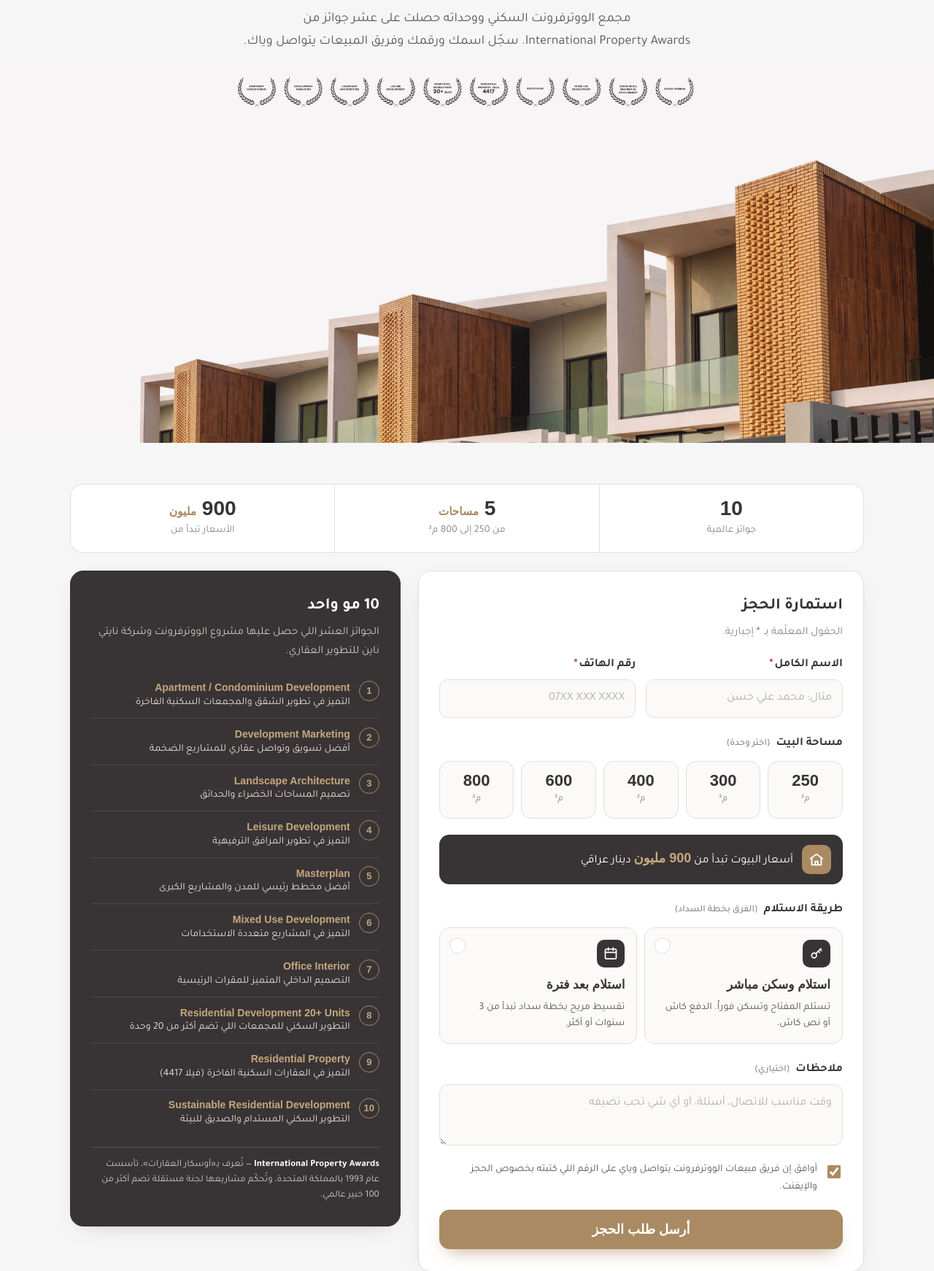
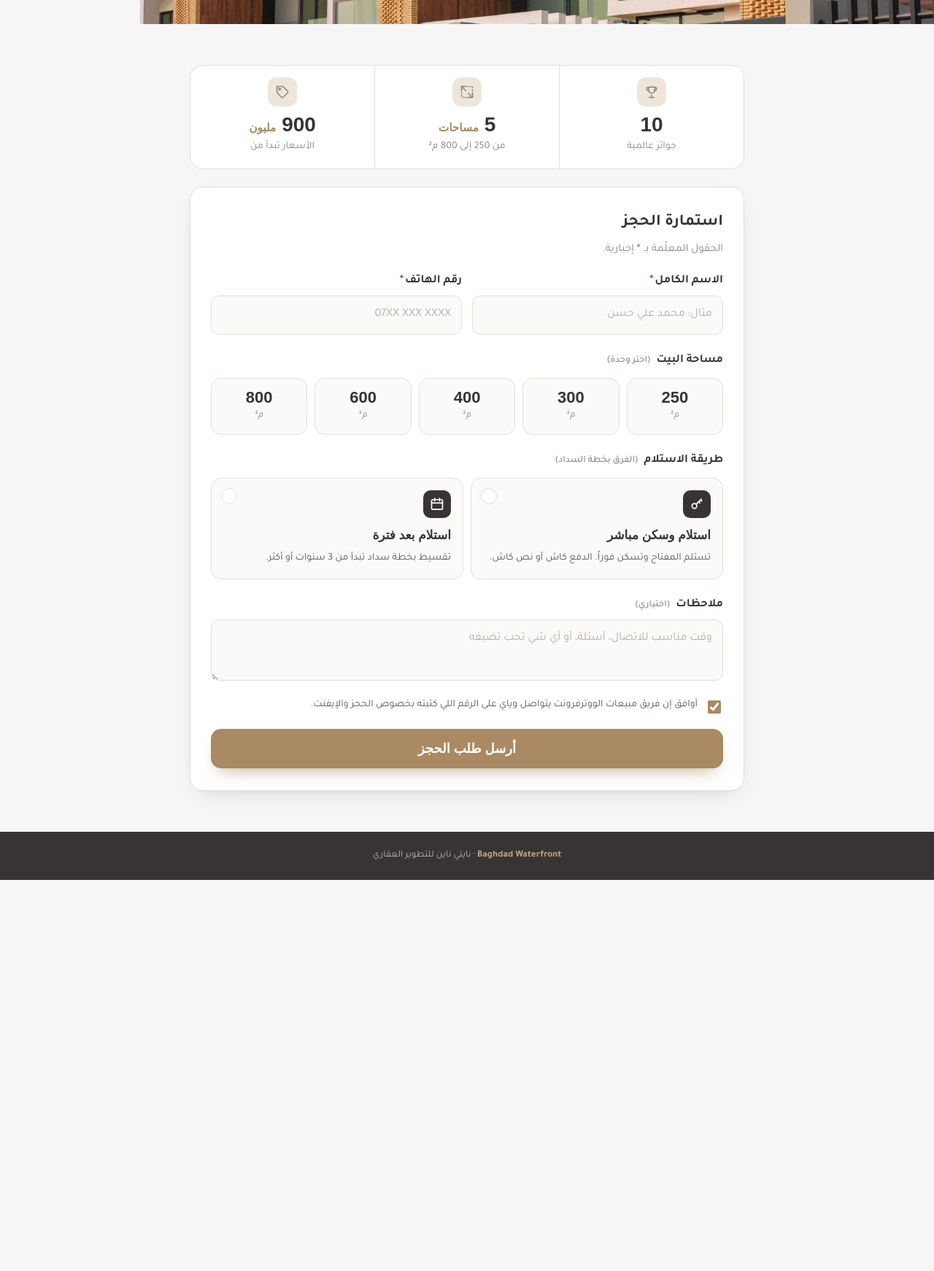
Before and after one commit to mohammedshded/waterfront-form, a plain HTML site: page index.html in a window 1280 px wide. Shown: the part 546-2288 px from the top of the page at 73% size. After the commit the page ends 1752 px from the top, so only its background shows below. Drawn offline with Linux system fonts and the light colour scheme; a web font is replaced by a local one.

Commit message:
Compact hero, add fact icons, remove awards list, price box and event badge
Co-Authored-By: Claude Opus 5.5 <noreply@anthropic.com>

```diff
--- a/index.html
+++ b/index.html
@@ -41,24 +41,27 @@
   /* ---------- Hero ---------- */
   .hero{position:relative;overflow:hidden;background:var(--bg)}
   .hero::after{content:"";position:absolute;inset:auto 0 0 0;height:10px;background:var(--gold)}
-  .topbar{display:flex;align-items:center;justify-content:space-between;padding-top:20px;gap:12px}
-  .topbar .logos{height:54px;width:auto}
-  .ribbon{width:62px;height:auto;margin-top:-20px;flex:none}
-  .hero-body{display:grid;grid-template-columns:1fr;gap:8px;padding:18px 0 0;text-align:center;position:relative;z-index:2}
-  .eyebrow{display:inline-flex;align-items:center;gap:8px;margin:0 auto;padding:6px 14px;border:1px solid var(--gold);border-radius:999px;color:var(--gold);font-weight:700;font-size:14px;background:#fff8}
+  .topbar{display:flex;align-items:center;justify-content:space-between;padding-top:14px;gap:12px;position:relative}
+  .topbar .logos{height:42px;width:auto}
+  .ribbon{width:44px;height:auto;margin-top:-14px;flex:none}
+  @media (min-width:700px){ .ribbon{position:absolute;left:0;top:14px;margin:0} }
+  .hero-body{display:grid;grid-template-columns:1fr;gap:4px;padding:6px 0 0;text-align:center;position:relative;z-index:2}
+  .eyebrow{display:inline-flex;align-items:center;gap:8px;margin:0 auto;padding:4px 12px;border:1px solid var(--gold);border-radius:999px;color:var(--gold);font-weight:700;font-size:13px;background:#fff8}
   .eyebrow i{width:7px;height:7px;border-radius:50%;background:var(--gold);display:inline-block;animation:pulse 1.8s infinite}
-  @media (max-width:420px){ .eyebrow{font-size:12px;padding:5px 12px} .ribbon{width:48px} .topbar .logos{height:44px} }
+  @media (max-width:420px){ .eyebrow{font-size:11.5px;padding:4px 10px} .ribbon{width:38px} .topbar .logos{height:36px} }
   @keyframes pulse{0%,100%{opacity:1}50%{opacity:.3}}
-  .ten{width:min(420px,78%);margin:14px auto 0}
-  .hero h1{font-size:clamp(24px,4.4vw,40px);font-weight:800;margin:10px 0 0;line-height:1.35}
+  .ten{width:min(250px,56%);margin:8px auto 0}
+  .hero h1{font-size:clamp(20px,3vw,30px);font-weight:800;margin:6px 0 0;line-height:1.35}
   .hero h1 span{color:var(--gold)}
-  .hero p.lead{margin:6px auto 0;max-width:620px;color:var(--ink-2);font-size:clamp(15px,2.2vw,18px)}
-  .laurels{width:min(640px,96%);margin:14px auto 0;opacity:.9}
-  .building{width:100%;margin-top:-6%;position:relative;z-index:1;pointer-events:none}
+  .hero p.lead{margin:2px auto 0;max-width:640px;color:var(--ink-2);font-size:clamp(14px,1.8vw,16px);line-height:1.6}
+  .laurels{width:min(500px,94%);margin:8px auto 0;opacity:.9}
+  .building{width:100%;height:clamp(120px,19vw,260px);object-fit:cover;object-position:center bottom;margin-top:-1%;position:relative;z-index:1;pointer-events:none}
 
   /* ---------- Facts strip ---------- */
   .facts{display:grid;grid-template-columns:repeat(3,1fr);gap:1px;background:var(--line);border:1px solid var(--line);border-radius:var(--radius);overflow:hidden;margin:28px 0 0}
   .fact{background:var(--card);padding:16px 12px;text-align:center}
+  .f-ico{width:40px;height:40px;margin:0 auto 8px;border-radius:12px;background:var(--gold-soft);color:var(--gold);display:grid;place-items:center}
+  @media (max-width:420px){ .f-ico{width:34px;height:34px;border-radius:10px;margin-bottom:6px} .f-ico svg{width:17px;height:17px} }
   .fact b{display:block;font-family:"Alexandria",sans-serif;font-size:clamp(20px,3.4vw,28px);color:var(--ink);line-height:1.2}
   .fact b small{font-size:.55em;color:var(--gold);font-weight:600}
   .fact span{color:var(--muted);font-size:14px}
@@ -66,7 +69,8 @@
   /* ---------- Layout ---------- */
   main{padding:28px 0 56px}
   .grid{display:grid;grid-template-columns:1fr;gap:24px;align-items:start}
-  @media (min-width:960px){ .grid{grid-template-columns:1.35fr 1fr} .side{position:sticky;top:20px} }
+  .grid{max-width:760px;margin-inline:auto}
+  .facts{max-width:760px;margin-inline:auto}
 
   .card{background:var(--card);border:1px solid var(--line);border-radius:var(--radius);padding:22px 18px;box-shadow:0 10px 30px -18px rgba(56,52,53,.35)}
   @media (min-width:560px){ .card{padding:30px 28px} }
@@ -165,18 +169,6 @@
   .summary span{color:var(--muted)}
   .link-btn{margin-top:18px;background:none;border:0;color:var(--gold);font:inherit;font-weight:700;cursor:pointer;text-decoration:underline;text-underline-offset:4px}
 
-  /* ---------- Side: awards ---------- */
-  .side .card{background:var(--ink);color:#fff;border-color:var(--ink)}
-  .side h2{color:#fff}
-  .side .sub{color:#cfc8c2}
-  .awards{list-style:none;margin:0;padding:0;display:grid;gap:2px}
-  .awards li{display:flex;gap:12px;align-items:flex-start;padding:10px 0;border-bottom:1px solid #ffffff1a}
-  .awards li:last-child{border-bottom:0}
-  .awards .n{flex:none;width:28px;height:28px;border-radius:50%;border:1px solid var(--gold);color:var(--gold-2);display:grid;place-items:center;font-family:"Alexandria",sans-serif;font-size:13px;font-weight:700}
-  .awards .en{display:block;font-family:"Alexandria",sans-serif;font-weight:600;font-size:14px;color:var(--gold-2);direction:ltr;text-align:right;line-height:1.4}
-  .awards .ar{display:block;font-size:14px;color:#e7e1db;line-height:1.5}
-  .iap{margin-top:16px;padding-top:14px;border-top:1px solid #ffffff26;font-size:13px;color:#cfc8c2;line-height:1.6}
-  .iap b{color:#fff}
 
   footer{background:var(--ink);color:#bdb6b0;text-align:center;padding:22px 16px;font-size:13px}
   footer b{color:var(--gold-2)}
@@ -201,7 +193,6 @@
     </div>
 
     <div class="hero-body">
-      <span class="eyebrow"><i></i> الإيفنت الخاص بالووترفرونت · طرح جديد وجوائز أكثر</span>
       <img class="ten" src="assets/ten.png" alt="10 مو واحد">
       <h1>احجز بيتك بالمجمع الحاصل على <span>10 جوائز عالمية</span></h1>
       <p class="lead">مجمع الووترفرونت السكني ووحداته حصلت على عشر جوائز من <bdi style="white-space:nowrap">International Property Awards</bdi>. سجّل اسمك ورقمك وفريق المبيعات يتواصل وياك.</p>
@@ -215,9 +206,9 @@
   <div class="wrap">
 
     <div class="facts" aria-label="معلومات سريعة">
-      <div class="fact"><b>10</b><span>جوائز عالمية</span></div>
-      <div class="fact"><b>5 <small>مساحات</small></b><span>من 250 إلى 800 م²</span></div>
-      <div class="fact"><b>900 <small>مليون</small></b><span>الأسعار تبدأ من</span></div>
+      <div class="fact"><span class="f-ico" aria-hidden="true"><svg width="20" height="20" viewBox="0 0 24 24" fill="none" stroke="currentColor" stroke-width="1.8" stroke-linecap="round" stroke-linejoin="round"><path d="M8 21h8M12 17v4"/><path d="M7 4h10v5a5 5 0 0 1-10 0V4z"/><path d="M17 5h3v2a3 3 0 0 1-3 3M7 5H4v2a3 3 0 0 0 3 3"/></svg></span><b>10</b><span>جوائز عالمية</span></div>
+      <div class="fact"><span class="f-ico" aria-hidden="true"><svg width="20" height="20" viewBox="0 0 24 24" fill="none" stroke="currentColor" stroke-width="1.8" stroke-linecap="round" stroke-linejoin="round"><path d="M3 3h7M3 3v7M21 21h-7M21 21v-7"/><path d="M3 3l7 7M21 21l-7-7"/><rect x="3" y="3" width="18" height="18" rx="2" stroke-dasharray="2 3"/></svg></span><b>5 <small>مساحات</small></b><span>من 250 إلى 800 م²</span></div>
+      <div class="fact"><span class="f-ico" aria-hidden="true"><svg width="20" height="20" viewBox="0 0 24 24" fill="none" stroke="currentColor" stroke-width="1.8" stroke-linecap="round" stroke-linejoin="round"><path d="M20.6 13.4 13.4 20.6a2 2 0 0 1-2.8 0L3 13V3h10l7.6 7.6a2 2 0 0 1 0 2.8z"/><circle cx="7.5" cy="7.5" r="1.5"/></svg></span><b>900 <small>مليون</small></b><span>الأسعار تبدأ من</span></div>
     </div>
 
     <div class="grid" style="margin-top:24px">
@@ -253,13 +244,6 @@
             </div>
           </fieldset>
 
-          <div class="price-note">
-            <div class="p-ico" aria-hidden="true">
-              <svg width="22" height="22" viewBox="0 0 24 24" fill="none" stroke="#fff" stroke-width="2" stroke-linecap="round" stroke-linejoin="round"><path d="M3 10.5 12 4l9 6.5"/><path d="M5 9.5V20h14V9.5"/><path d="M10 20v-5h4v5"/></svg>
-            </div>
-            <div>أسعار البيوت تبدأ من <b>900 مليون</b> دينار عراقي</div>
-          </div>
-
           <fieldset>
             <legend>طريقة الاستلام <span class="opt">(الفرق بخطة السداد)</span></legend>
             <div class="tiles handover">
@@ -282,7 +266,7 @@
                     <svg width="20" height="20" viewBox="0 0 24 24" fill="none" stroke="currentColor" stroke-width="2" stroke-linecap="round" stroke-linejoin="round"><rect x="3" y="4.5" width="18" height="16" rx="2"/><path d="M16 2.5v4M8 2.5v4M3 10h18"/></svg>
                   </span>
                   <span class="t-title">استلام بعد فترة</span>
-                  <span class="t-desc">تقسيط مريح بخطة سداد تبدأ من 3 سنوات أو أكثر.</span>
+                  <span class="t-desc">تقسيط بخطة سداد تبدأ من 3 سنوات أو أكثر.</span>
                 </label>
               </div>
             </div>
@@ -335,27 +319,6 @@
           <button class="link-btn" type="button" id="againBtn">تقديم طلب ثاني</button>
         </div>
       </section>
-
-      <!-- ============ AWARDS ============ -->
-      <aside class="side">
-        <div class="card">
-          <h2>10 مو واحد</h2>
-          <p class="sub">الجوائز العشر اللي حصل عليها مشروع الووترفرونت وشركة نايتي ناين للتطوير العقاري.</p>
-          <ol class="awards">
-            <li><span class="n">1</span><div><span class="en">Apartment / Condominium Development</span><span class="ar">التميز في تطوير الشقق والمجمعات السكنية الفاخرة</span></div></li>
-            <li><span class="n">2</span><div><span class="en">Development Marketing</span><span class="ar">أفضل تسويق وتواصل عقاري للمشاريع الضخمة</span></div></li>
-            <li><span class="n">3</span><div><span class="en">Landscape Architecture</span><span class="ar">تصميم المساحات الخضراء والحدائق</span></div></li>
-            <li><span class="n">4</span><div><span class="en">Leisure Development</span><span class="ar">التميز في تطوير المرافق الترفيهية</span></div></li>
-            <li><span class="n">5</span><div><span class="en">Masterplan</span><span class="ar">أفضل مخطط رئيسي للمدن والمشاريع الكبرى</span></div></li>
-            <li><span class="n">6</span><div><span class="en">Mixed Use Development</span><span class="ar">التميز في المشاريع متعددة الاستخدامات</span></div></li>
-            <li><span class="n">7</span><div><span class="en">Office Interior</span><span class="ar">التصميم الداخلي المتميز للمقرات الرئيسية</span></div></li>
-            <li><span class="n">8</span><div><span class="en">Residential Development 20+ Units</span><span class="ar">التطوير السكني للمجمعات اللي تضم أكثر من 20 وحدة</span></div></li>
-            <li><span class="n">9</span><div><span class="en">Residential Property</span><span class="ar">التميز في العقارات السكنية الفاخرة (فيلا 4417)</span></div></li>
-            <li><span class="n">10</span><div><span class="en">Sustainable Residential Development</span><span class="ar">التطوير السكني المستدام والصديق للبيئة</span></div></li>
-          </ol>
-          <div class="iap"><b>International Property Awards</b> — تُعرف بـ«أوسكار العقارات»، تأسست عام 1993 بالمملكة المتحدة، وتُحكّم مشاريعها لجنة مستقلة تضم أكثر من 100 خبير عالمي.</div>
-        </div>
-      </aside>
     </div>
   </div>
 </main>
```
